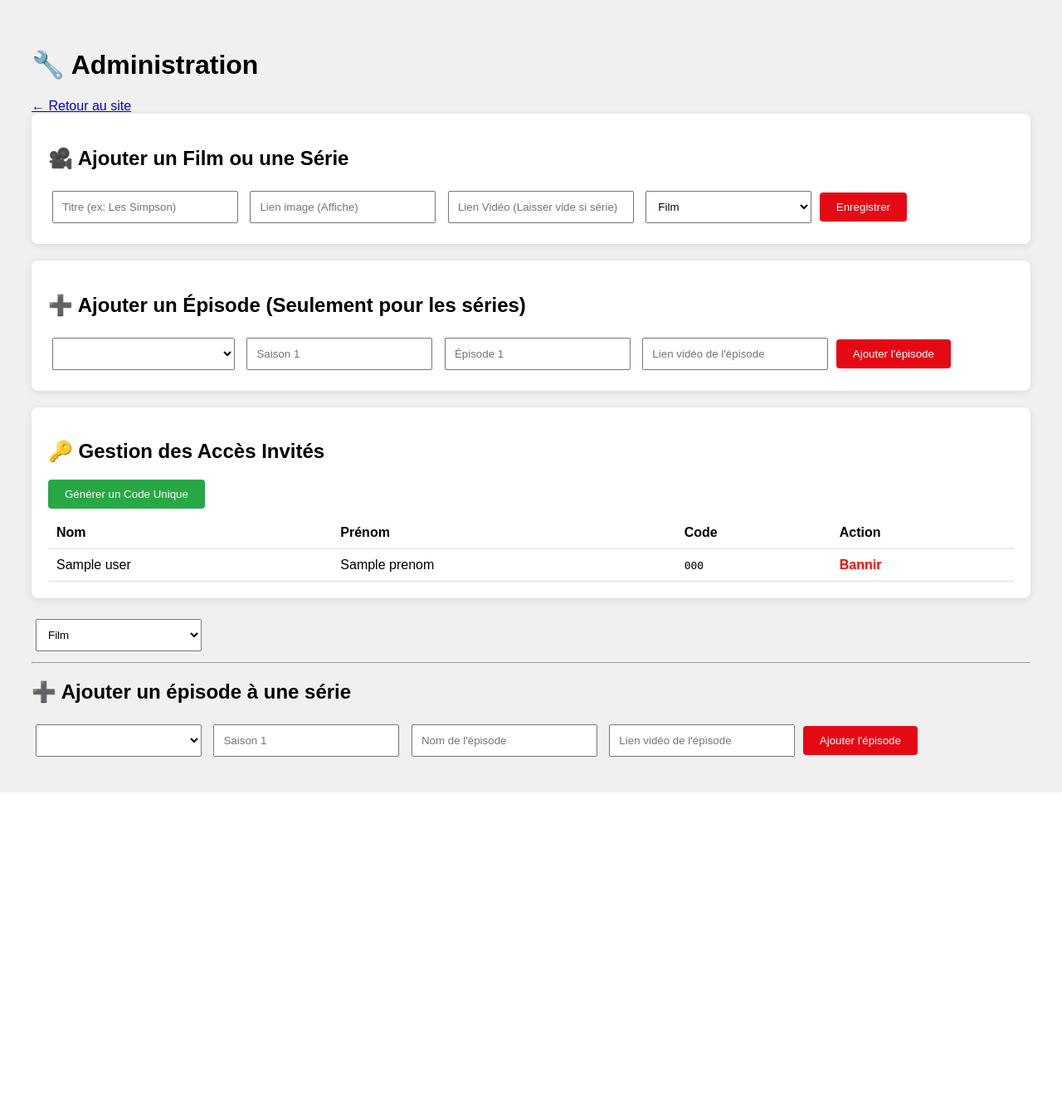
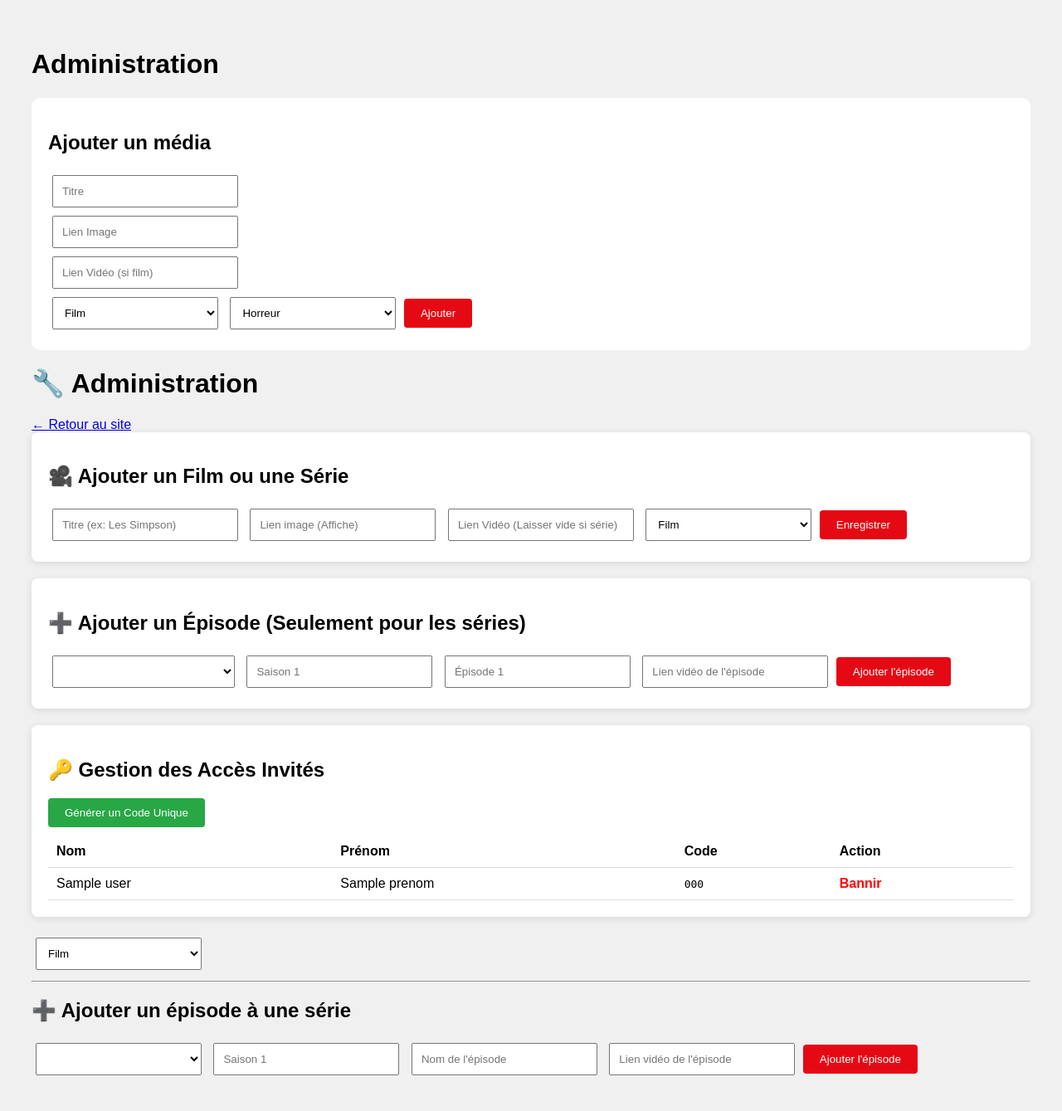
Before and after one commit to vguillotduenas-dotcom/StreamDeck, a Python web app: template templates/admin.html in a window 1280 px wide. Shown: the whole page at 83% size. Before the commit the page ends 955 px from the top, so only its background shows below. Run offline with Jinja, Linux system fonts and the light colour scheme; the template is opened without the code that fills it: most values are stand-ins (such as "Sample title", 1, 10 or a date in 2020); lists and menus that the app fills with data are empty.

Commit message:
admin.html

```diff
--- a/templates/admin.html
+++ b/templates/admin.html
@@ -1,4 +1,28 @@
 <!DOCTYPE html>
+<html>
+<body>
+    <h1>Administration</h1>
+    <div style="background:white; color:black; padding:20px; border-radius:10px;">
+        <h2>Ajouter un média</h2>
+        <form method="POST">
+            <input type="hidden" name="add_video">
+            <input type="text" name="nom" placeholder="Titre" required><br>
+            <input type="text" name="img" placeholder="Lien Image" required><br>
+            <input type="text" name="lien" placeholder="Lien Vidéo (si film)"><br>
+            <select name="type">
+                <option value="film">Film</option>
+                <option value="serie">Série</option>
+            </select>
+            <select name="genre">
+                <option value="Horreur">Horreur</option>
+                <option value="Humour">Humour</option>
+                <option value="Famille">Famille</option>
+            </select>
+            <button type="submit">Ajouter</button>
+        </form>
+    </div>
+    </body>
+</html><!DOCTYPE html>
 <html>
 <head>
     <title>Admin - Streamdeck</title>
```
